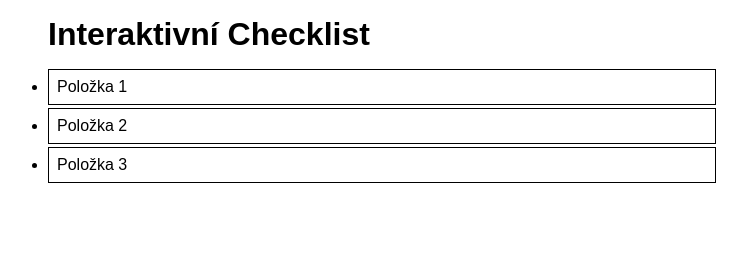
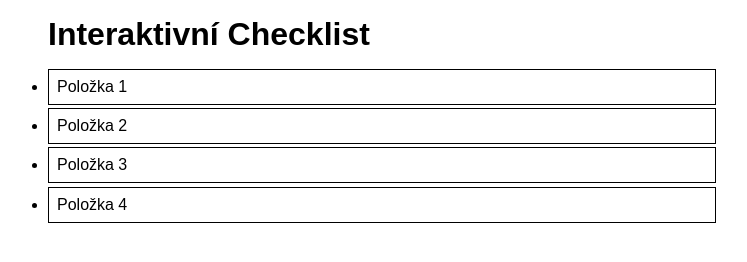
Before and after one commit to vecekspse/simple-checklist, a plain HTML site: page index.html in a window 1280 px wide. Shown: the whole page, without its empty margins (258-1005 px from the left). Drawn offline with Linux system fonts and the light colour scheme.

Commit message:
More items

```diff
--- a/index.html
+++ b/index.html
@@ -23,6 +23,10 @@
         <span>Položka 3</span>
         <input value="Položka 3" type="text">
       </li>
+      <li>
+        <span>Položka 4</span>
+        <input value="Položka 4" type="text">
+      </li>
     </ul>
   </div>
   <script src="checklist.js"></script>
```
